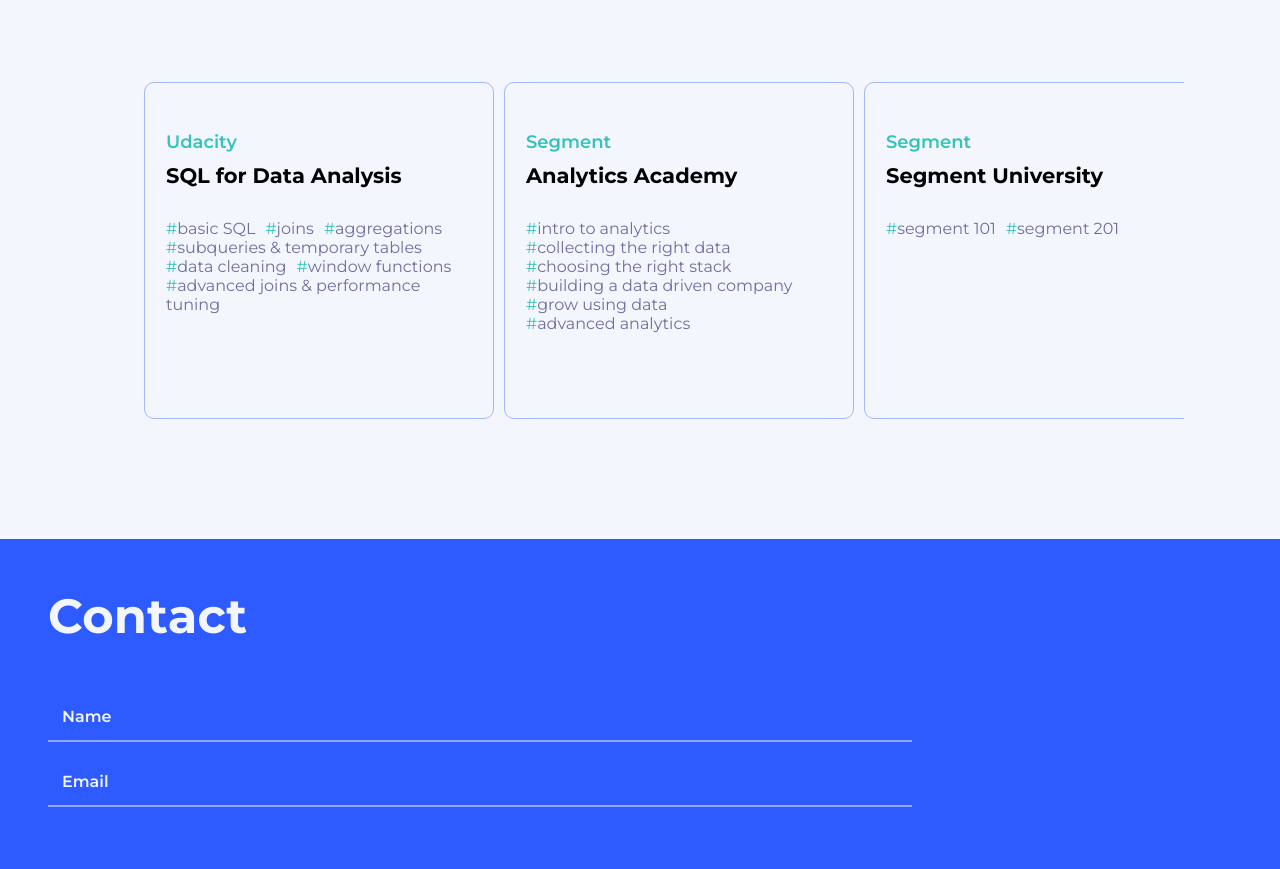
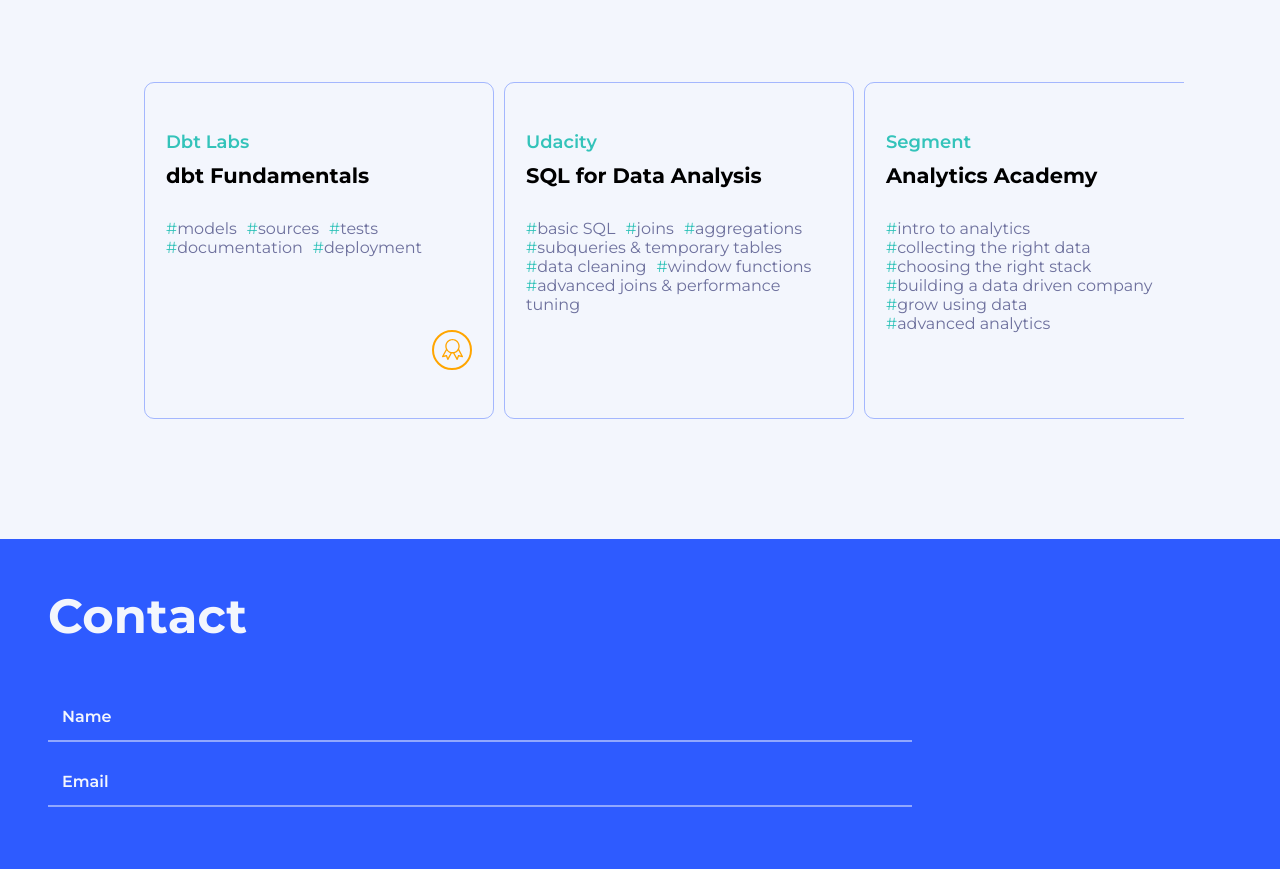
Before and after one commit to crlarrea/crlarrea.github.io, a React (Vite) app: page / in a window 1280 px wide. Shown: the part 4700-5569 px from the top of the page. Built offline with nearby package versions, Linux system fonts and the light colour scheme.

Commit message:
add dbt fundamentals

```diff
--- a/src/assets/data/Data.jsx
+++ b/src/assets/data/Data.jsx
@@ -304,6 +304,20 @@ const workExperience = [
 
 const training = [
   {
+    course: "dbt Fundamentals",
+    to: "Jan 2024",
+    issuer: "dbt Labs",
+    issuerCrest: null,
+    credential: 'https://www.credential.net/a18d2ce3-5cc1-4351-97ad-e26c961325c6#gs.3bp5m9',
+    description: [
+     'models',
+     'sources',
+     'tests',
+     'documentation',
+     'deployment'
+    ],
+  },
+  {
     course: "SQL for Data Analysis",
     to: "Dec 2023",
     issuer: "Udacity",
```
